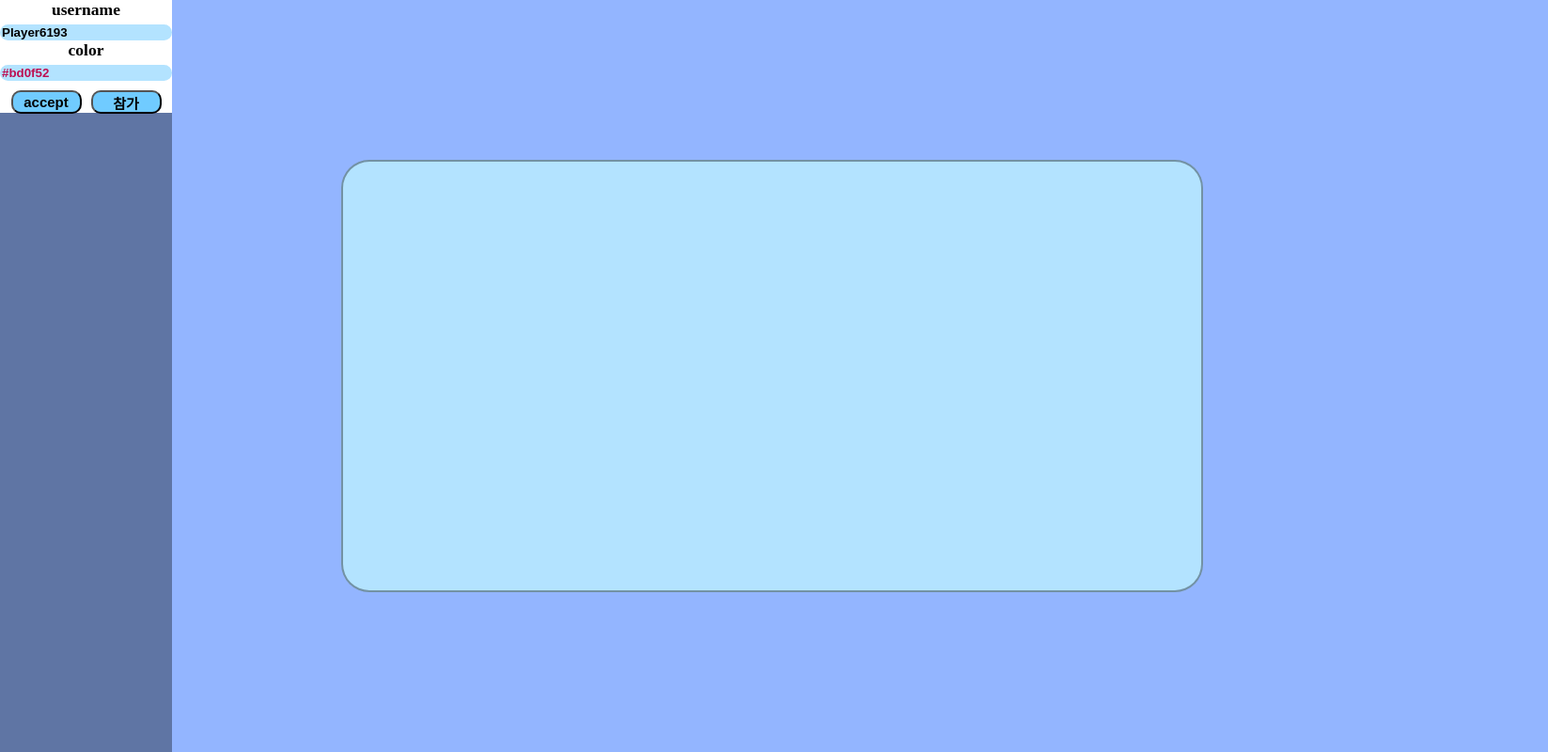
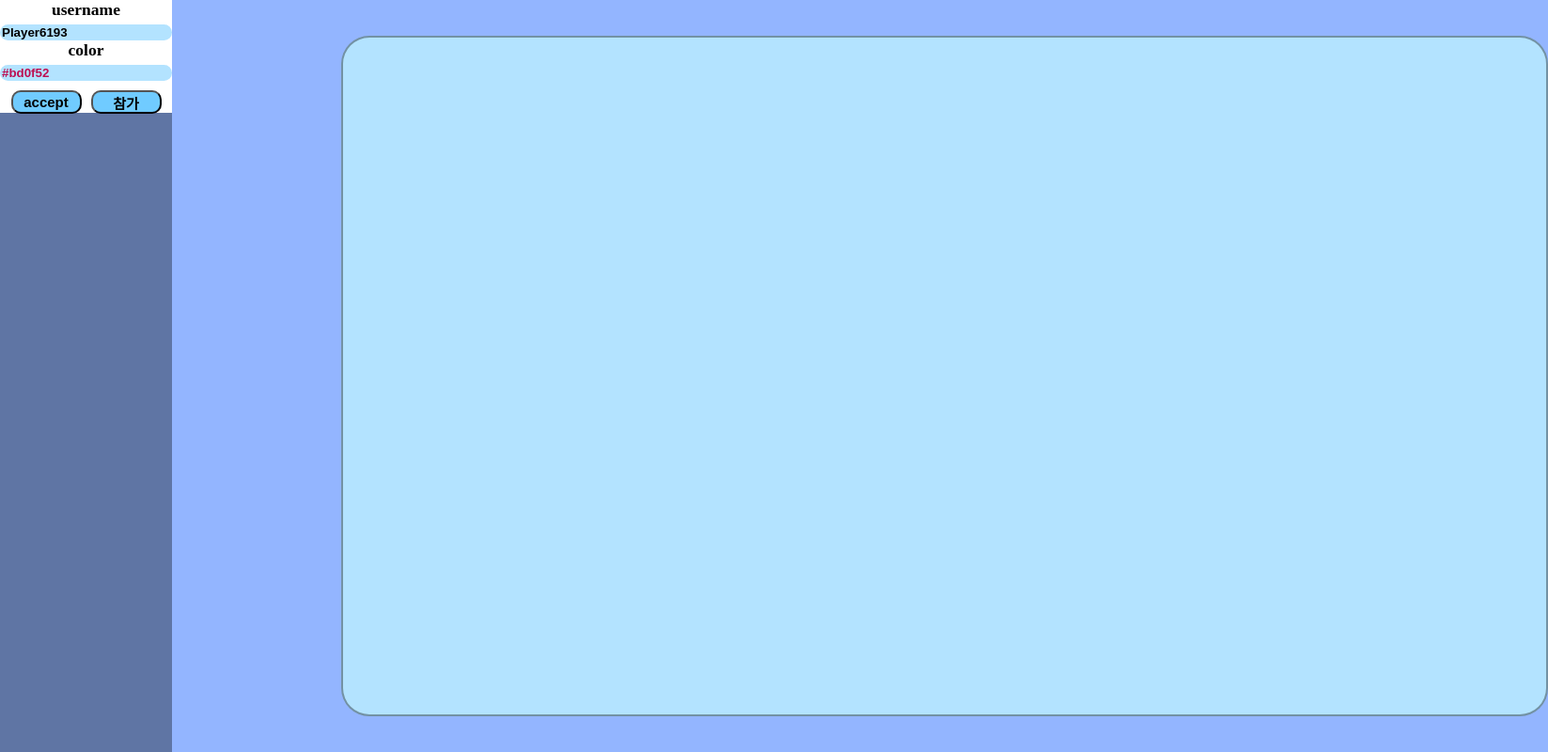
Before and after one commit to ton618dicobot/onpa, a website built with Vite: page index.html in a window 1280 px wide. Shown: the whole page at 94% size, 1647 px wide, since content can reach past the window. Built offline with nearby package versions, Linux system fonts and the light colour scheme.

Commit message:
fix: 잘못된 캔버스 크기 수정

```diff
--- a/index.html
+++ b/index.html
@@ -29,7 +29,7 @@
     </div>
     <div class="chatStorage"></div>
   </div>
-  <canvas id="canvas"></canvas>
+  <canvas id="canvas" width="1280px" height="720px"></canvas>
 </body>
 
 </html>
```
